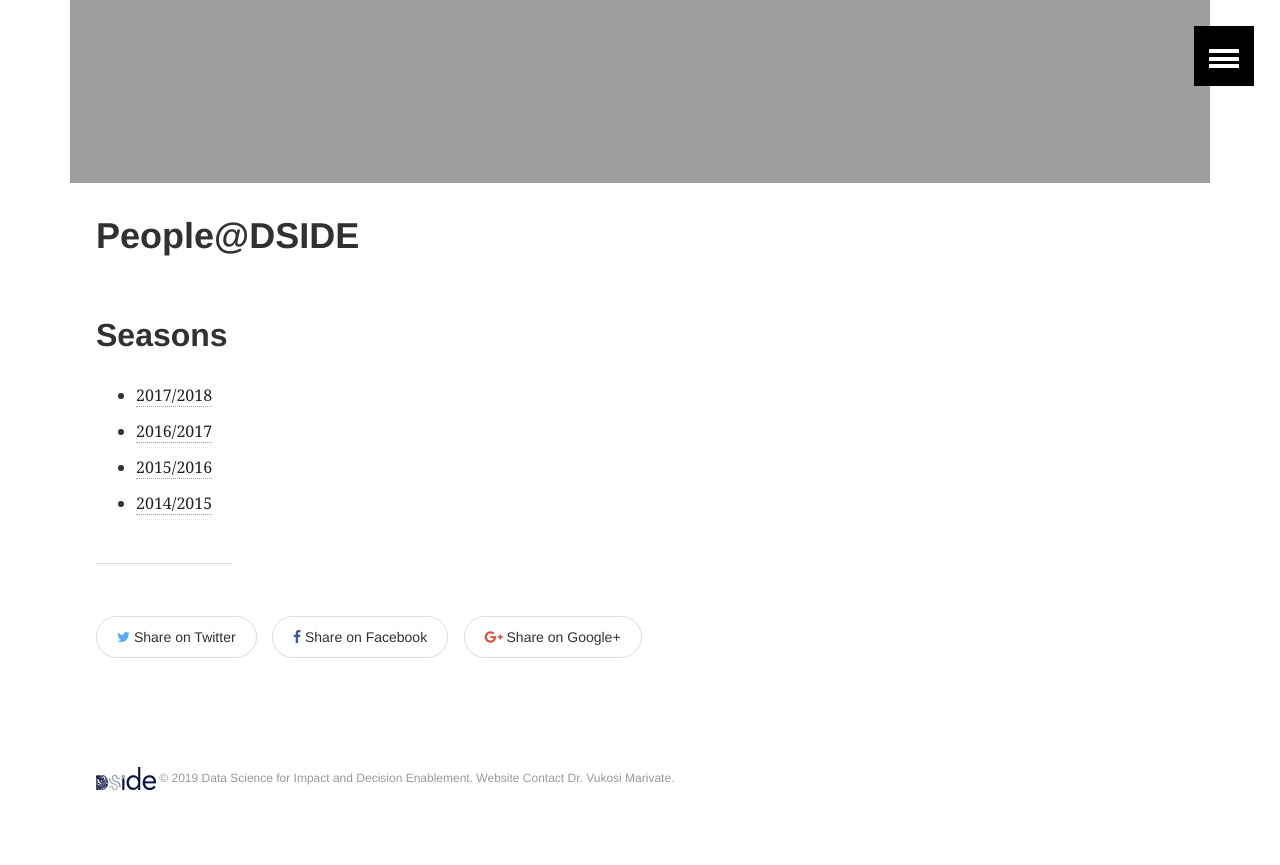
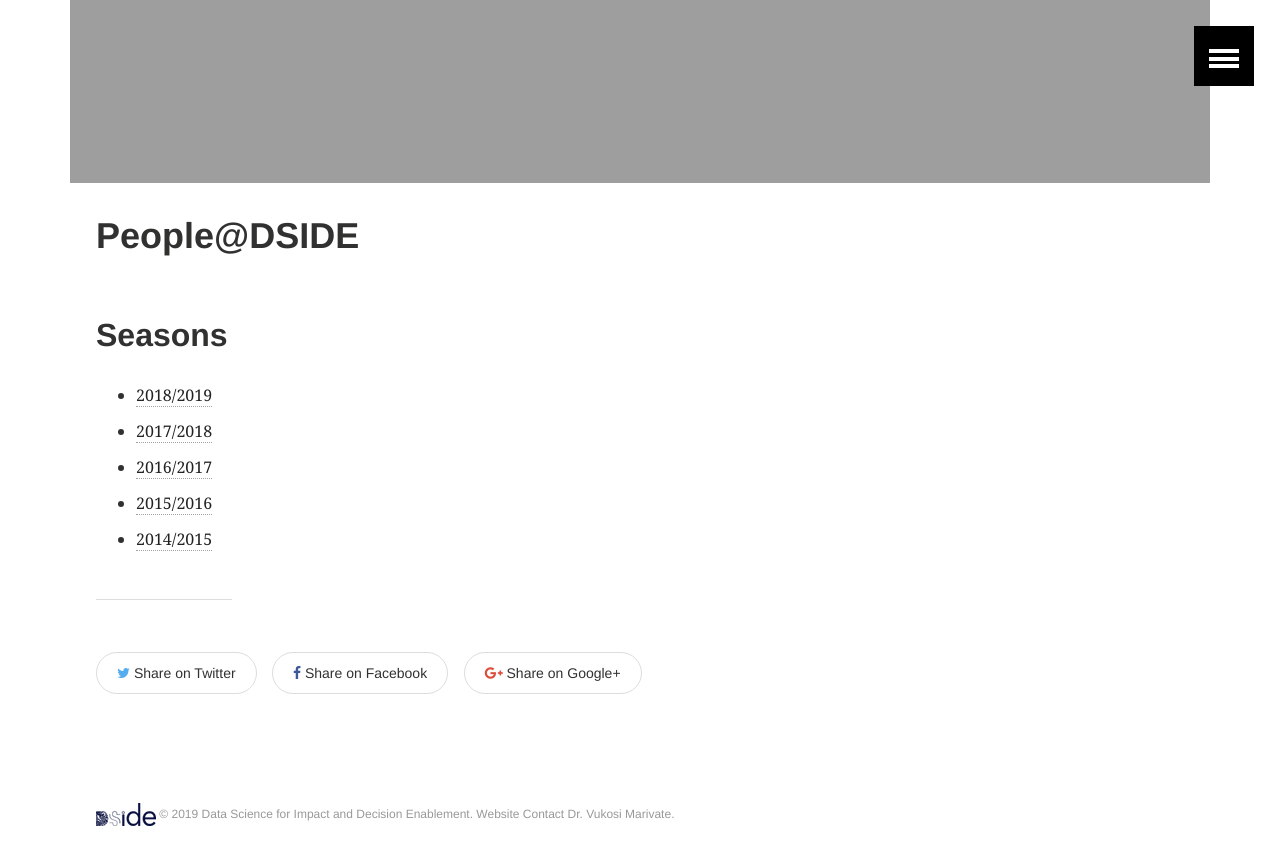
Before and after one commit to DSIDEWeb/dsideweb.github.io, a Jekyll site: the page built from people/index.md, in a window 1280 px wide and 900 px high, scrolled down 784 px. Shown: the top 865 px of the window. Built offline with Jekyll 4.4.1, drawn with Linux system fonts in a browser that asks for light colours.

Commit message:
Update index.md

```diff
--- a/people/index.md
+++ b/people/index.md
@@ -12,6 +12,7 @@ ads: false
 <!-- ![DSIDE Workshop](/images/dside5wide.jpg) -->
 
 ## Seasons
+* [2018/2019](/people/2018-2019/)
 * [2017/2018](/people/2017-2018/)
 * [2016/2017](/people/2016-2017/)
 * [2015/2016](/people/2015-2016/)
```
